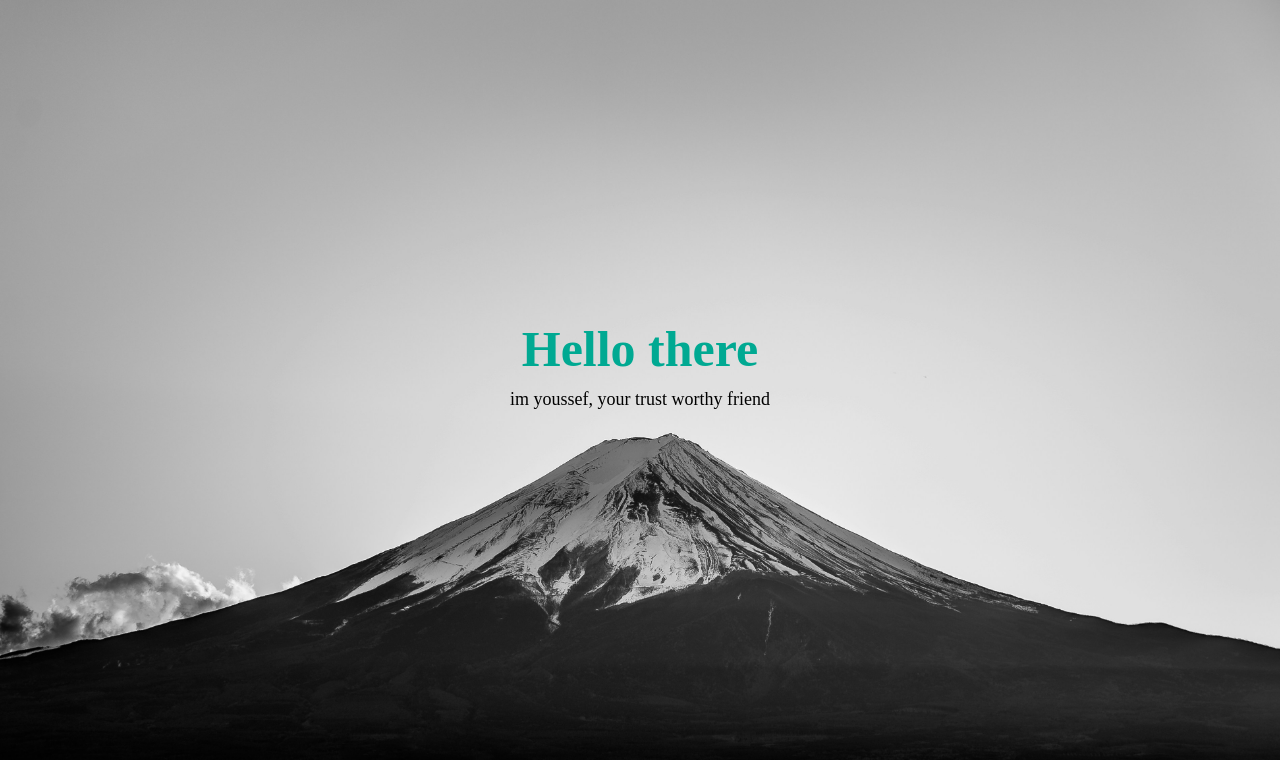
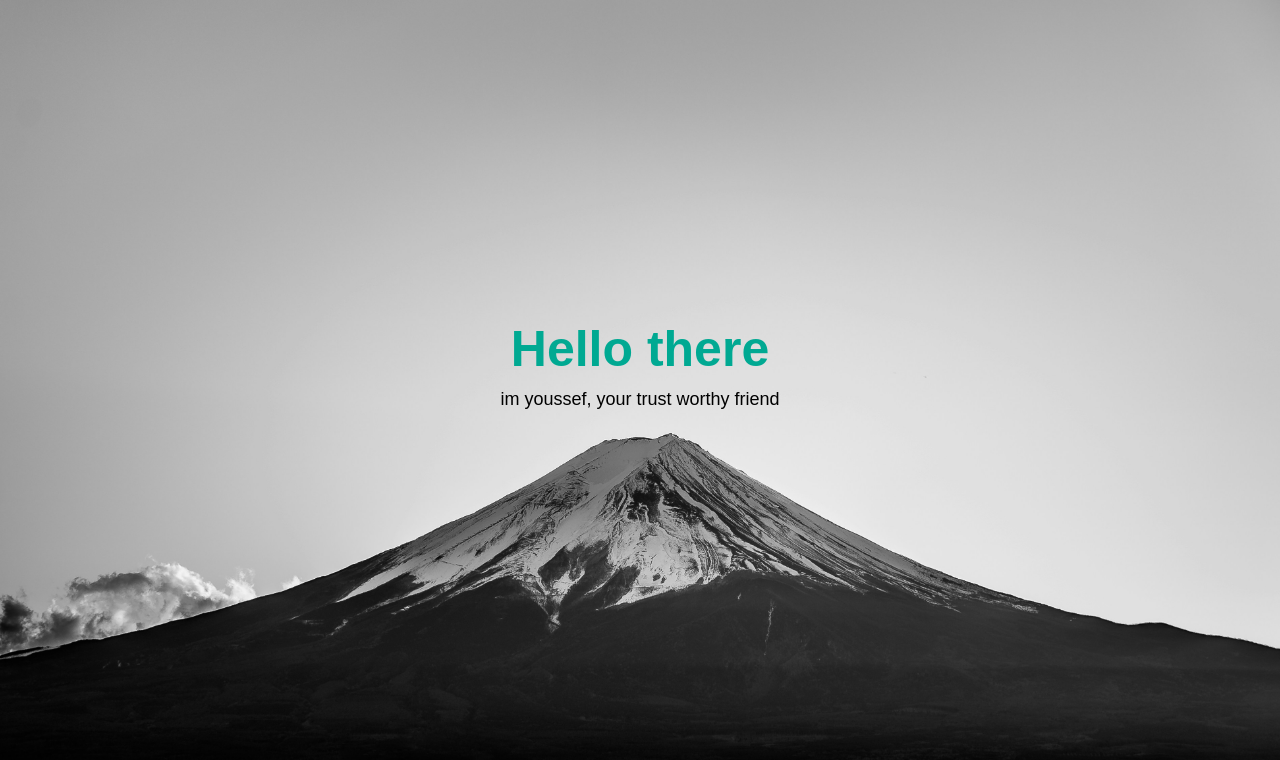
Before and after one commit to THELORD9/leon-website, a plain HTML site: page index.html in a window 1280 px wide. Shown: the part 40-800 px from the top of the page. Drawn offline with Linux system fonts and the light colour scheme.

Commit message:
update mystyle.css

```diff
--- a/mystyle.css
+++ b/mystyle.css
@@ -9,7 +9,7 @@
    scroll-behavior: smooth;
  }
  body {
-
+   font-family: Arial,sans-serif
  }
  .special-heading {
    color: var(--secondary-color);
```
